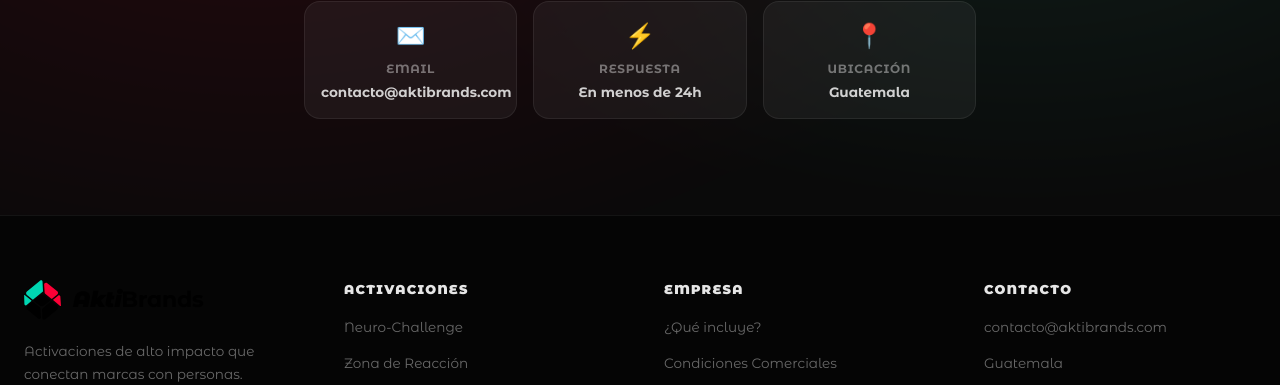
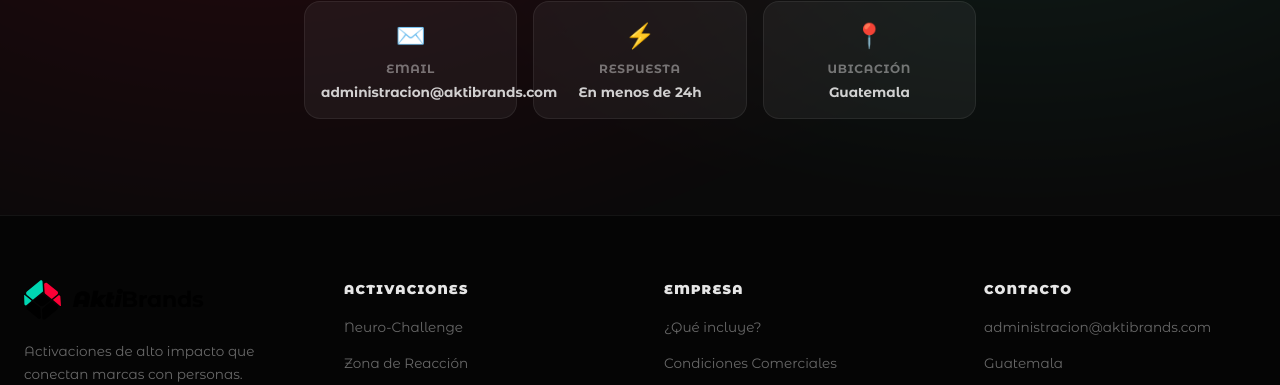
Before and after one commit to lpmunoz99/aktibrands-landing-page, a React (Vite) app: page / in a window 1280 px wide. Shown: the part 3717-4102 px from the top of the page. Built offline with nearby package versions, Linux system fonts and the light colour scheme.

Commit message:
cambio correo

```diff
--- a/src/app/components/CTASection.tsx
+++ b/src/app/components/CTASection.tsx
@@ -55,7 +55,7 @@ export function CTASection() {
         {/* CTA Buttons */}
         <div className="flex flex-col sm:flex-row gap-4 justify-center mb-16">
           <a
-            href="mailto:contacto@aktibrands.com"
+            href="mailto:administracion@aktibrands.com"
             className="group flex items-center justify-center gap-3 px-8 py-4 rounded-full text-white transition-all hover:opacity-90 cursor-pointer"
             style={{ backgroundColor: "#FC0036", fontWeight: 700, fontSize: "1rem" }}
           >
@@ -68,7 +68,7 @@ export function CTASection() {
         {/* Contact info cards */}
         <div className="grid sm:grid-cols-3 gap-4 max-w-2xl mx-auto">
           {[
-            { label: "Email", value: "contacto@aktibrands.com", icon: "✉️" },
+            { label: "Email", value: "administracion@aktibrands.com", icon: "✉️" },
             { label: "Respuesta", value: "En menos de 24h", icon: "⚡" },
             { label: "Ubicación", value: "Guatemala", icon: "📍" },
           ].map((item) => (
--- a/src/app/components/Footer.tsx
+++ b/src/app/components/Footer.tsx
@@ -12,7 +12,7 @@ const footerLinks = [
   },
   {
     title: "Contacto",
-    links: ["contacto@aktibrands.com", "Guatemala", "Cotizar ahora"],
+    links: ["administracion@aktibrands.com", "Guatemala", "Cotizar ahora"],
   },
 ];
 
```
